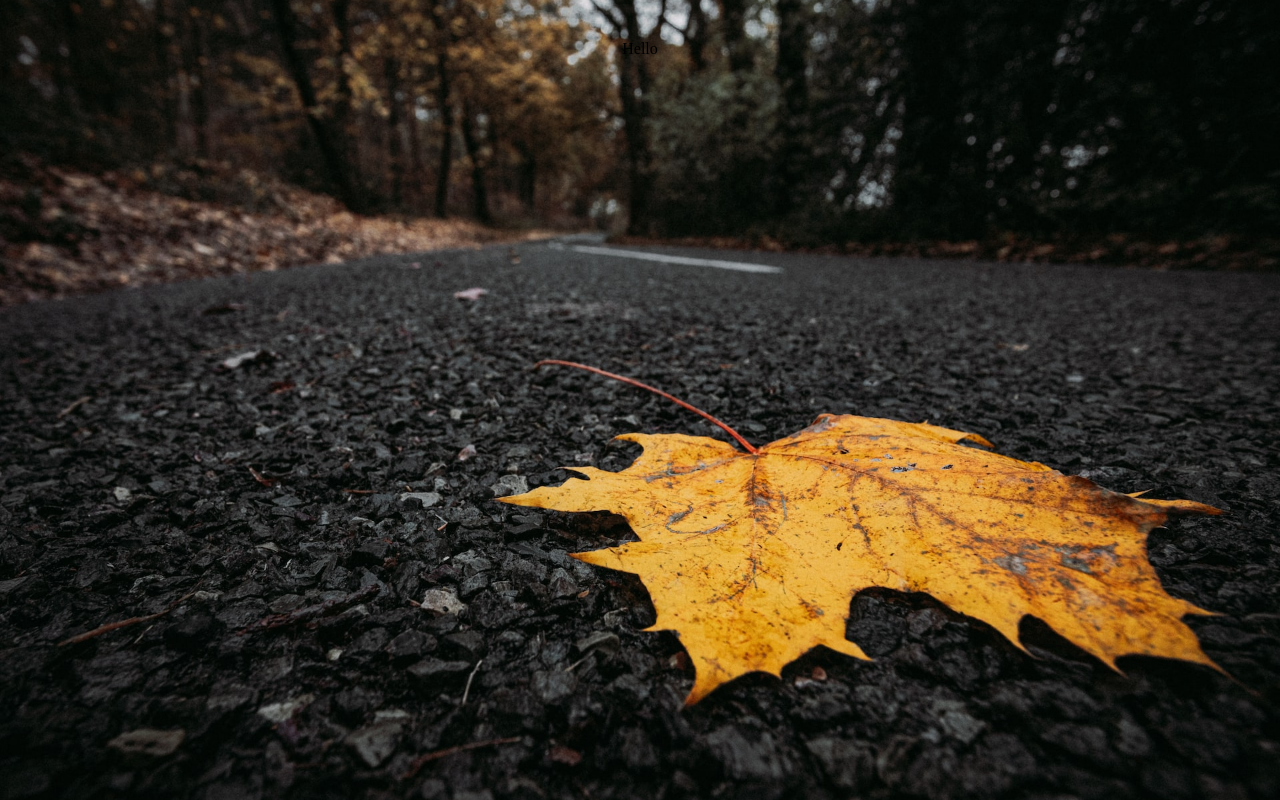
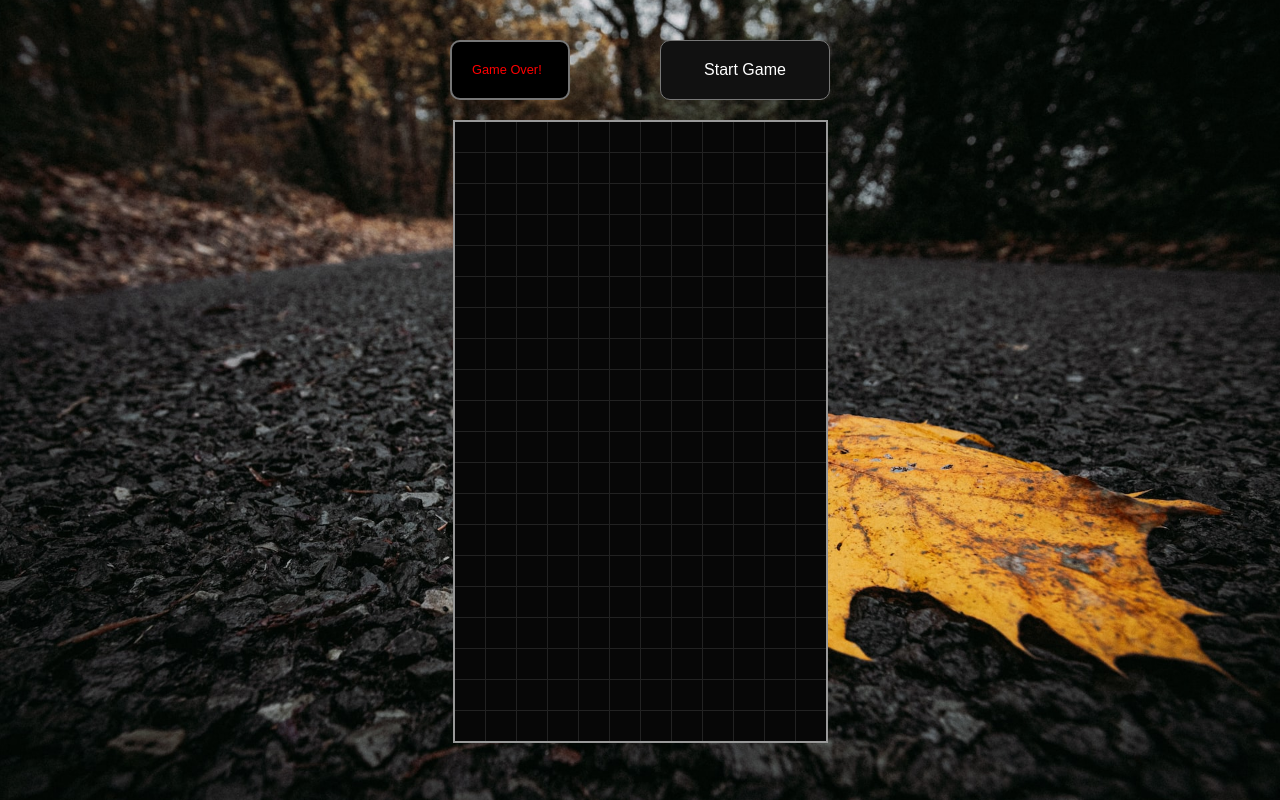
Before and after one commit to Re-Dnor/Tetris-app, a React (Create React App) app: page / in a window 1280 px wide. Built offline with nearby package versions, Linux system fonts and the light colour scheme.

Commit message:
create components

```diff
--- a/src/Components/App.tsx
+++ b/src/Components/App.tsx
@@ -1,12 +1,35 @@
-import React from 'react';
+import React, { useState } from 'react';
+import { createStage } from '../gameHelpers';
+// Components
+import Stage from './Stage/Stage';
+import Display from './Display/Display';
+import StartButton from './StartButton/StartButton';
+
 // Styles
 import { StyledTetrisWrapper, StyledTetris } from './App.styles';
 
 function App() {
+  const [dropTime, setDropTime] = useState<null | number>(null);
+  const [gameOver, setGameOver] = useState(true);
+
   return (
     <StyledTetrisWrapper role="button" tabIndex={0}>
       <StyledTetris>
-        <div>Hello</div>
+        <div className="display">
+          {gameOver ? (
+            <>
+              <Display gameOver={gameOver} text="Game Over!" />
+              <StartButton callback={() => null} />
+            </>
+          ) : (
+            <>
+              <Display text="Score: " />
+              <Display text="Rows: " />
+              <Display text="Level: " />
+            </>
+          )}
+        </div>
+        <Stage stage={createStage()} />
       </StyledTetris>
     </StyledTetrisWrapper>
   );
--- /dev/null
+++ b/src/Components/Cell/Cell.tsx
@@ -0,0 +1,15 @@
+import React from 'react';
+import { StyledCell } from './Cell.styles';
+import { TETROMINOS } from '../../setup';
+
+type Props = {
+  type: keyof typeof TETROMINOS;
+}
+
+function Cell({ type }: Props) {
+  return (
+    <StyledCell type={type} color={TETROMINOS[type].color} />
+  );
+}
+
+export default React.memo(Cell);
--- /dev/null
+++ b/src/Components/Display/Display.tsx
@@ -0,0 +1,17 @@
+import React from 'react';
+import { StyledDisplay } from './Display.styles';
+
+type Props = {
+  gameOver?: boolean;
+  text: string;
+}
+
+function Display({ gameOver, text }: Props) {
+  return (
+    <StyledDisplay gameOver={gameOver}>
+      {text}
+    </StyledDisplay>
+  );
+}
+
+export default Display;
--- a/src/Components/Stage/Stage.styles.ts
+++ b/src/Components/Stage/Stage.styles.ts
@@ -6,6 +6,6 @@ export const StyledStage = styled.div`
   grid-template-columns: repeat(${STAGE_WIDTH}, 30px);
   grid-template-rows: repeat(${STAGE_HEIGHT}, 30px);
   grid-gap: 1px;
-  border: 1px solid #777;
+  border: 2px solid #999;
   background: #222;
 `;
--- /dev/null
+++ b/src/Components/Stage/Stage.tsx
@@ -0,0 +1,22 @@
+import React from 'react';
+import * as _ from 'lodash';
+import Cell from '../Cell/Cell';
+import { StyledStage } from './Stage.styles';
+import { TETROMINOS } from '../../setup';
+
+export type STAGECELL = [keyof typeof TETROMINOS, string];
+export type STAGE = STAGECELL[][];
+
+type Props = {
+  stage: STAGE;
+}
+
+function Stage({ stage }: Props) {
+  return (
+    <StyledStage>
+      {stage.map((row) => row.map((cell) => <Cell key={_.uniqueId('Cell-')} type={cell[0]} />))}
+    </StyledStage>
+  );
+}
+
+export default Stage;
--- a/src/Components/StartButton/StartButton..styles.ts
+++ b/src/Components/StartButton/StartButton..styles.ts
@@ -7,7 +7,7 @@ export const StyledStartButton = styled.button`
   min-height: 20px;
   width: 170px;
   border-radius: 10px;
-  border: none;
+  border: 1px solid #777;
   color: white;
   background: #111;
   font-family: Arial, Helvetica, sans-serif;
--- /dev/null
+++ b/src/Components/StartButton/StartButton.tsx
@@ -0,0 +1,16 @@
+import React from 'react';
+import { StyledStartButton } from './StartButton..styles';
+
+type Props = {
+  callback: () => void;
+}
+
+function StartButton({ callback }: Props) {
+  return (
+    <StyledStartButton onClick={callback}>
+      Start Game
+    </StyledStartButton>
+  );
+}
+
+export default StartButton;
--- /dev/null
+++ b/src/gameHelpers.ts
@@ -0,0 +1,9 @@
+import { STAGE_WIDTH, STAGE_HEIGHT, TETROMINOS } from './setup';
+
+export const createStage = () => Array.from(Array(STAGE_HEIGHT), () => Array(STAGE_WIDTH).fill([0, 'clear']));
+
+export const randomTetromino = () => {
+  const tetrominos = ['I', 'J', 'L', 'O', 'S', 'T', 'Z'] as (keyof typeof TETROMINOS)[];
+  const randTetromino = tetrominos[Math.floor(Math.random() * tetrominos.length)];
+  return TETROMINOS[randTetromino];
+};
```
Also changed, not shown: src/Components/Stage/Stage.styles.tsx (deleted).
